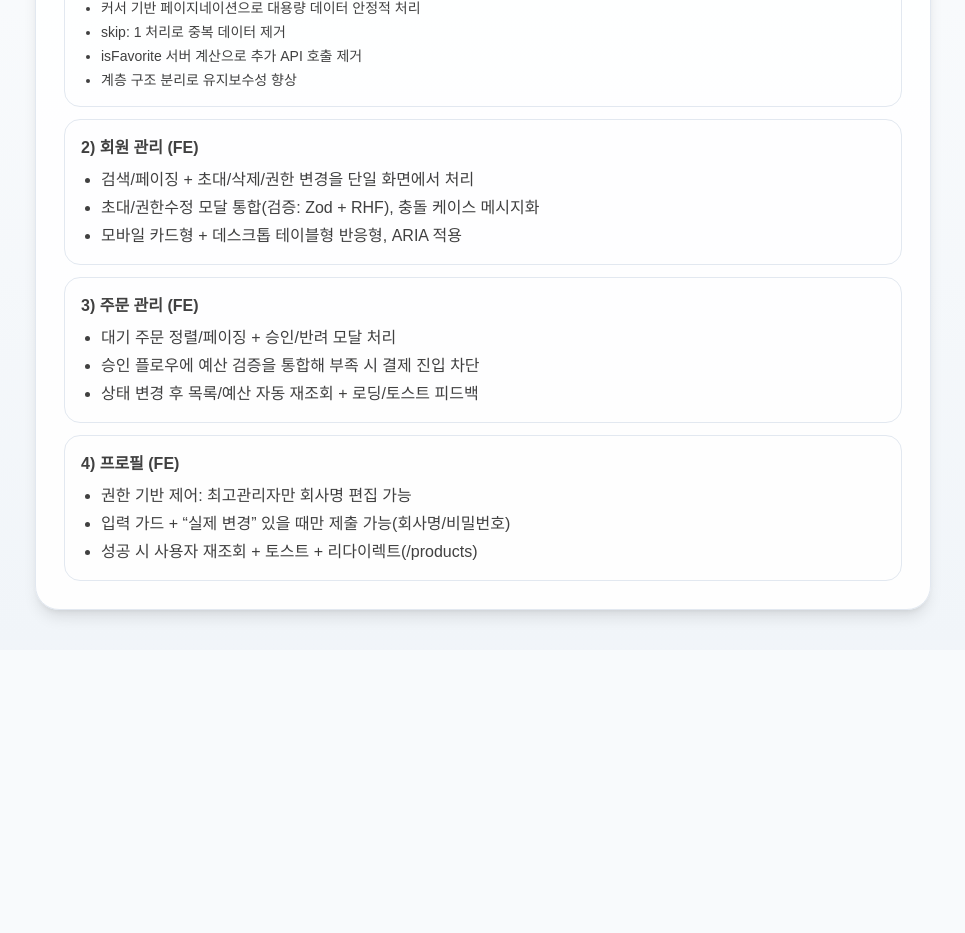
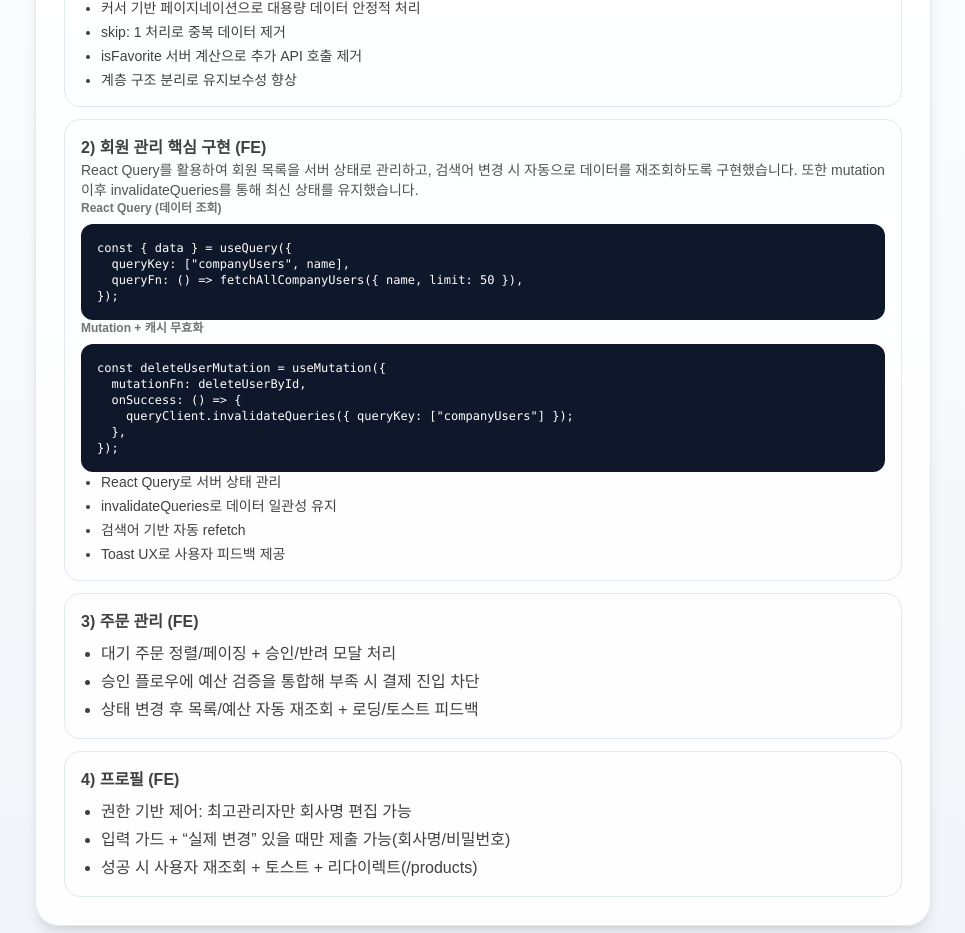
Before and after one commit to wooju01/profile_page, a Next.js app: page /projects/snack in a window 1280 px wide. Shown: the part 1920-2853 px from the top of the page, without its empty margins (157-1122 px from the left). Before the commit the page ends 2570 px from the top, so only its background shows below. Built offline with nearby package versions, Linux system fonts and the light colour scheme.

Commit message:
feat: 스낵80% 완성

```diff
--- a/app/projects/snack/page.tsx
+++ b/app/projects/snack/page.tsx
@@ -252,16 +252,47 @@ export default function PortfolioPage() {
                 </div>
 
                 <div className="rounded-2xl border border-slate-200 bg-white/70 p-4 dark:border-slate-700/70 dark:bg-slate-900/50">
-                  <p className="font-semibold">2) 회원 관리 (FE)</p>
-                  <ul className="mt-2 list-disc space-y-1 pl-5">
-                    <li>
-                      검색/페이징 + 초대/삭제/권한 변경을 단일 화면에서 처리
-                    </li>
-                    <li>
-                      초대/권한수정 모달 통합(검증: Zod + RHF), 충돌 케이스
-                      메시지화
-                    </li>
-                    <li>모바일 카드형 + 데스크톱 테이블형 반응형, ARIA 적용</li>
+                  <p className="font-semibold">2) 회원 관리 핵심 구현 (FE)</p>
+                  <p className="text-sm text-neutral-600 dark:text-neutral-300">
+                    React Query를 활용하여 회원 목록을 서버 상태로 관리하고,
+                    검색어 변경 시 자동으로 데이터를 재조회하도록 구현했습니다.
+                    또한 mutation 이후 invalidateQueries를 통해 최신 상태를
+                    유지했습니다.
+                  </p>
+
+                  {/* 핵심 코드 */}
+                  <div>
+                    <p className="text-xs font-semibold text-neutral-500">
+                      React Query (데이터 조회)
+                    </p>
+                    <pre className="mt-2 overflow-x-auto rounded-xl bg-slate-900 p-4 text-xs text-white">
+                      {`const { data } = useQuery({
+  queryKey: ["companyUsers", name],
+  queryFn: () => fetchAllCompanyUsers({ name, limit: 50 }),
+});`}
+                    </pre>
+                  </div>
+
+                  <div>
+                    <p className="text-xs font-semibold text-neutral-500">
+                      Mutation + 캐시 무효화
+                    </p>
+                    <pre className="mt-2 overflow-x-auto rounded-xl bg-slate-900 p-4 text-xs text-white">
+                      {`const deleteUserMutation = useMutation({
+  mutationFn: deleteUserById,
+  onSuccess: () => {
+    queryClient.invalidateQueries({ queryKey: ["companyUsers"] });
+  },
+});`}
+                    </pre>
+                  </div>
+
+                  {/* 핵심 포인트 */}
+                  <ul className="list-disc space-y-1 pl-5 text-sm">
+                    <li>React Query로 서버 상태 관리</li>
+                    <li>invalidateQueries로 데이터 일관성 유지</li>
+                    <li>검색어 기반 자동 refetch</li>
+                    <li>Toast UX로 사용자 피드백 제공</li>
                   </ul>
                 </div>
 
```
